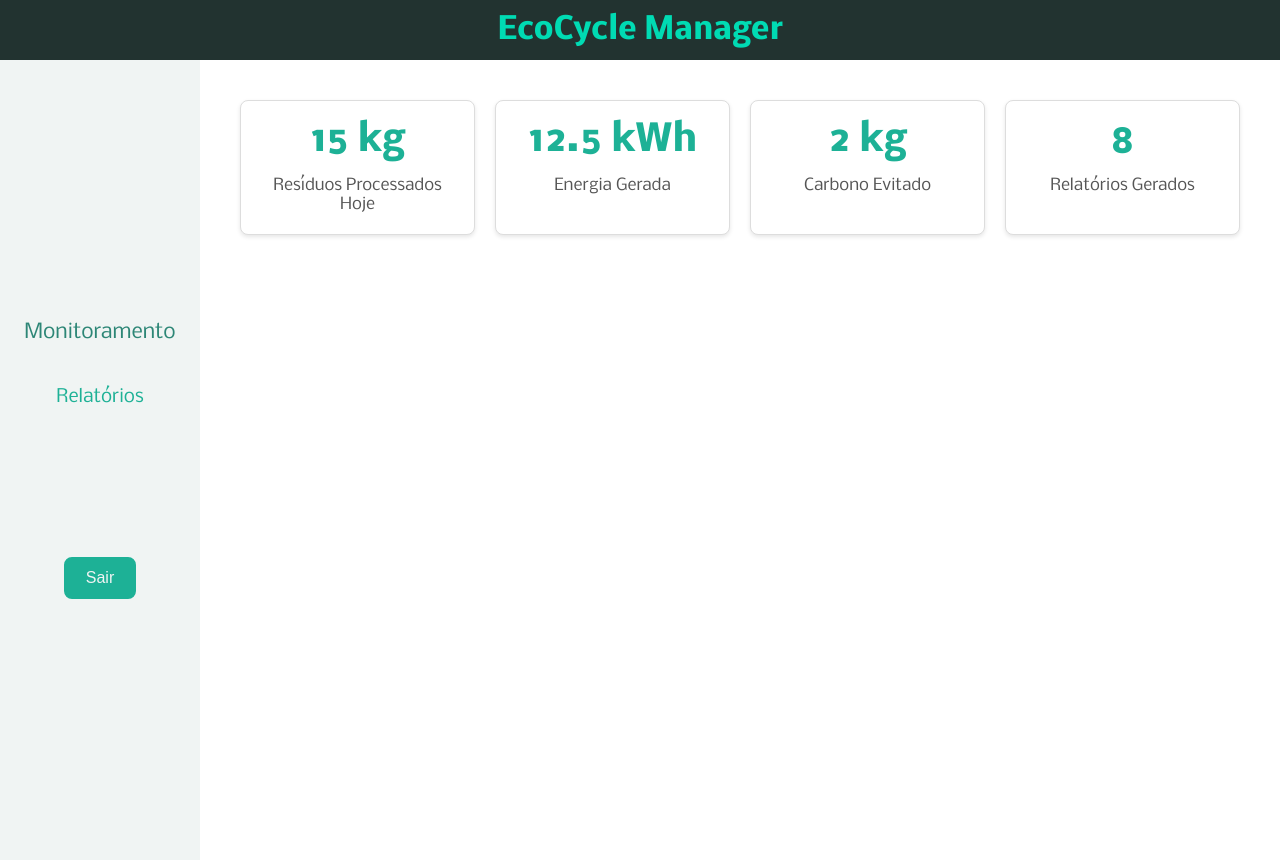
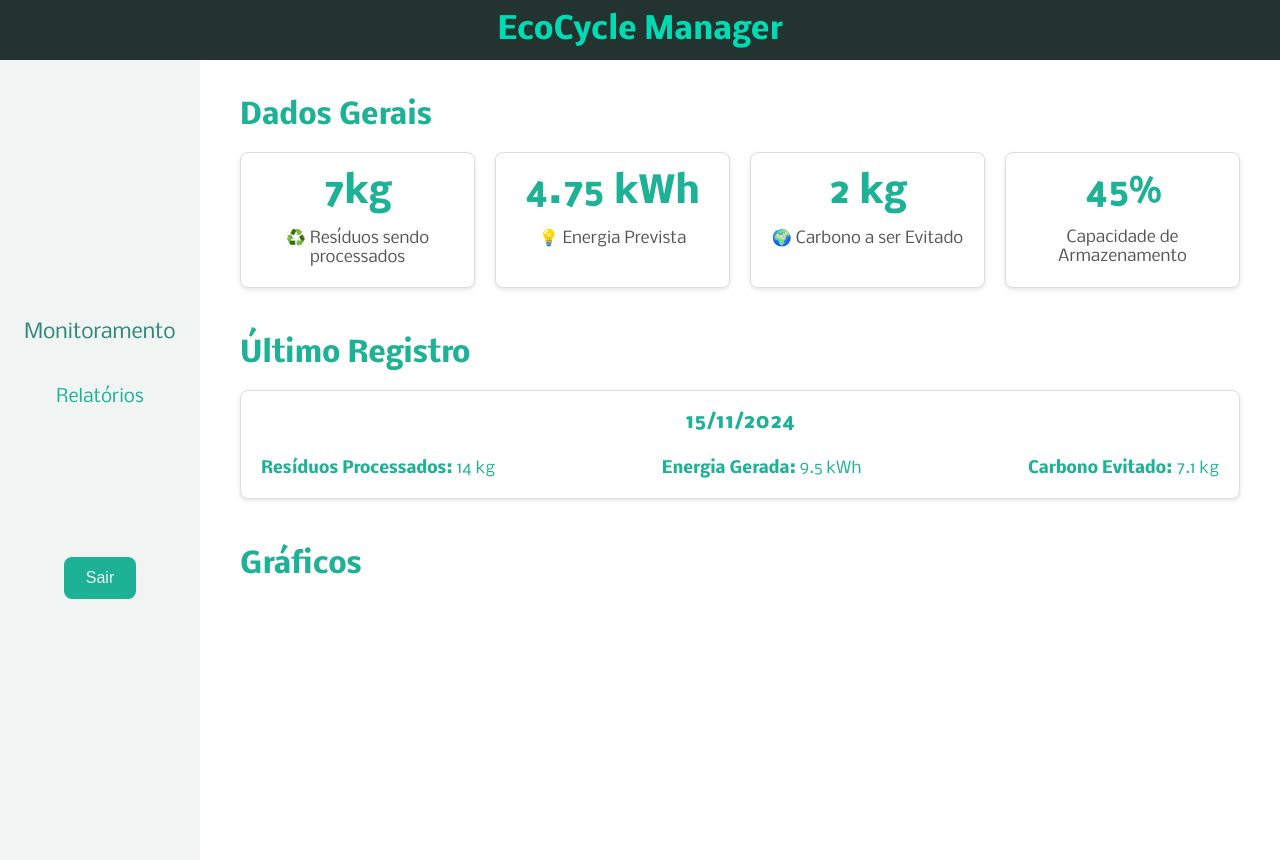
Before and after one commit to gabrielreis354/ecocycle-lixeira-inteligente, a React (Vite) app: page /dashboard/monitoramento in a window 1280 px wide. Built offline with nearby package versions, Linux system fonts and the light colour scheme.

Commit message:
section last register added

```diff
--- a/src/components/Monitoramento/index.jsx
+++ b/src/components/Monitoramento/index.jsx
@@ -1,16 +1,32 @@
-import './index.scss';
+/* eslint-disable react/prop-types */
+import "./index.scss";
 
-const MonitorHome = () => {
+const MonitorHome = ({ data }) => {
+  const ultimoRegistro = data[data.length - 1];
+
+  const transformStringtoDate = (date) => {
+    console.log(date)
+    const data = new Date(date + 'T00:00').toLocaleDateString("pt-BR", {
+      day: "2-digit",
+      month: "2-digit",
+      year: "numeric",
+      formatMatcher: "best fit"
+    })
+    return data;
+  };
+
   // Dados dos cards
   const cards = [
-    {number: '15 kg', text: 'Resíduos Processados Hoje'},
-    {number: '12.5 kWh', text: 'Energia Gerada'},
-    {number: '2 kg', text: 'Carbono Evitado'},
-    {number: '8', text: 'Relatórios Gerados'},
+    { number: "7kg", text: "♻️ Resíduos sendo processados" },
+    { number: "4.75 kWh", text: "💡 Energia Prevista" },
+    { number: "2 kg", text: "🌍 Carbono a ser Evitado" },
+    { number: "45%", text: "Capacidade de Armazenamento" },
   ];
 
   return (
     <div className="monitoramento">
+      <section>
+        <h2>Dados Gerais</h2>
         <div className="cards">
           {cards.map((card, index) => (
             <div className="card" key={index}>
@@ -19,6 +35,35 @@ const MonitorHome = () => {
             </div>
           ))}
         </div>
+      </section>
+      <section>
+        <h2>Último Registro</h2>
+        <div className="last-register card">
+          <div className="date">
+            <h3>{transformStringtoDate(ultimoRegistro.data)}</h3>
+          </div>
+          <div className="data-info">
+            <div>
+              <strong>Resíduos Processados:</strong>{" "}
+              {ultimoRegistro.residuosProcessados} kg
+            </div>
+            <div>
+              <strong>Energia Gerada:</strong> {ultimoRegistro.energiaGerada}{" "}
+              kWh
+            </div>
+            <div>
+              <strong>Carbono Evitado:</strong> {ultimoRegistro.emissaoEvitada}{" "}
+              kg
+            </div>
+          </div>
+        </div>
+      </section>
+      <section>
+        <h2>Gráficos</h2>
+        <div className="graficos">
+
+        </div>
+      </section>
     </div>
   );
 };
--- a/src/components/Monitoramento/index.scss
+++ b/src/components/Monitoramento/index.scss
@@ -1,5 +1,15 @@
 .monitoramento {
   padding: 20px;
+
+  section {
+    margin-bottom: 50px;
+  }
+
+  h2 {
+    color: #1db196;
+    margin-bottom: 20px;
+    font-size: 28px;
+  }
 
   .cards {
     display: flex;
@@ -37,4 +47,40 @@
       }
     }
   }
+
+  .last-register {
+
+    background: white;
+    border: 1px solid #ddd;
+    border-radius: 8px;
+    padding: 20px;
+    text-align: center;
+    flex: 1;
+    box-shadow: 0 2px 4px rgba(0, 0, 0, 0.1);
+    transition: transform 0.2s, box-shadow 0.2s;
+    cursor: pointer;
+
+    &:hover {
+      transform: translateY(-5px);
+      box-shadow: 0 4px 8px rgba(0, 0, 0, 0.2);
+    }
+
+    h3 {
+      color: #1db196;
+      margin-bottom: 20px;
+      font-size: 20px;
+    }
+
+    .data-info {
+      display: flex;
+      justify-content: space-between;
+      color: #1db196;
+    }
+  }
+
+  .graficos {
+    display: flex;
+    flex-flow: row wrap;
+    gap: 20px;
+  }
 }
--- a/src/components/Relatorio/index.jsx
+++ b/src/components/Relatorio/index.jsx
@@ -1,9 +1,9 @@
+/* eslint-disable react/prop-types */
 import { useState, useEffect } from "react";
 import "./index.scss";
-import data from "../../assets/Data/data.json";
 // import { LineChart, Line, ResponsiveContainer, Tooltip, Legend } from 'recharts';
 
-const Relatorio = () => {
+const Relatorio = ({data}) => {
   const [filtroInicio, setFiltroInicio] = useState("");
   const [filtroFim, setFiltroFim] = useState("");
 
@@ -52,7 +52,7 @@ const Relatorio = () => {
     const results = filtrarDados();
 
     setDadosFiltrados(results);
-  }, [filtroInicio, filtroFim]);
+  }, [filtroInicio, filtroFim, data]);
 
   useEffect(() => {
     const energia = dadosFiltrados.reduce(
@@ -76,6 +76,11 @@ const Relatorio = () => {
   const handlePrint = () => {
     window.print();
   };
+
+  const handleLimpar = () => {
+    setFiltroInicio("");
+    setFiltroFim("");
+  }
 
   return (
     <div className="relatorios-page">
@@ -122,7 +127,7 @@ const Relatorio = () => {
                 onChange={(e) => setFiltroFim(e.target.value)}
               />
             </div>
-            <button onClick={() => setFiltroInicio("") && setFiltroFim("")}>
+            <button onClick={handleLimpar}>
               Limpar Filtro
             </button>
           </div>
@@ -147,6 +152,7 @@ const Relatorio = () => {
                       day: "2-digit",
                       month: "2-digit",
                       year: "numeric",
+                      timeZone: "UTC",
                     })}
                   </td>
                   <td>{row.residuosProcessados} kg</td>
--- a/src/pages/Dashboard/index.jsx
+++ b/src/pages/Dashboard/index.jsx
@@ -3,6 +3,7 @@ import Relatorio from "../../components/Relatorio";
 import Sidebar from "../../components/Sidebar";
 import "./index.scss";
 import {Navigate, Route, Routes} from "react-router-dom";
+import data from "../../assets/Data/data.json"
 
 export default function Dashboard() {
   return (
@@ -15,8 +16,8 @@ export default function Dashboard() {
         <div className="dashboard-content">
           <Routes>
             <Route index element={<Navigate to="/dashboard/monitoramento"/>}/>
-            <Route path="monitoramento" element={<Monitoramento/>}/>
-            <Route path="relatorios" element={<Relatorio/>}/>
+            <Route path="monitoramento" element={<Monitoramento data={data}/>}/>
+            <Route path="relatorios" element={<Relatorio data={data}/>}/>
 
           </Routes>
         </div>
```
Lines whose indentation alone changed are shown as unchanged.
